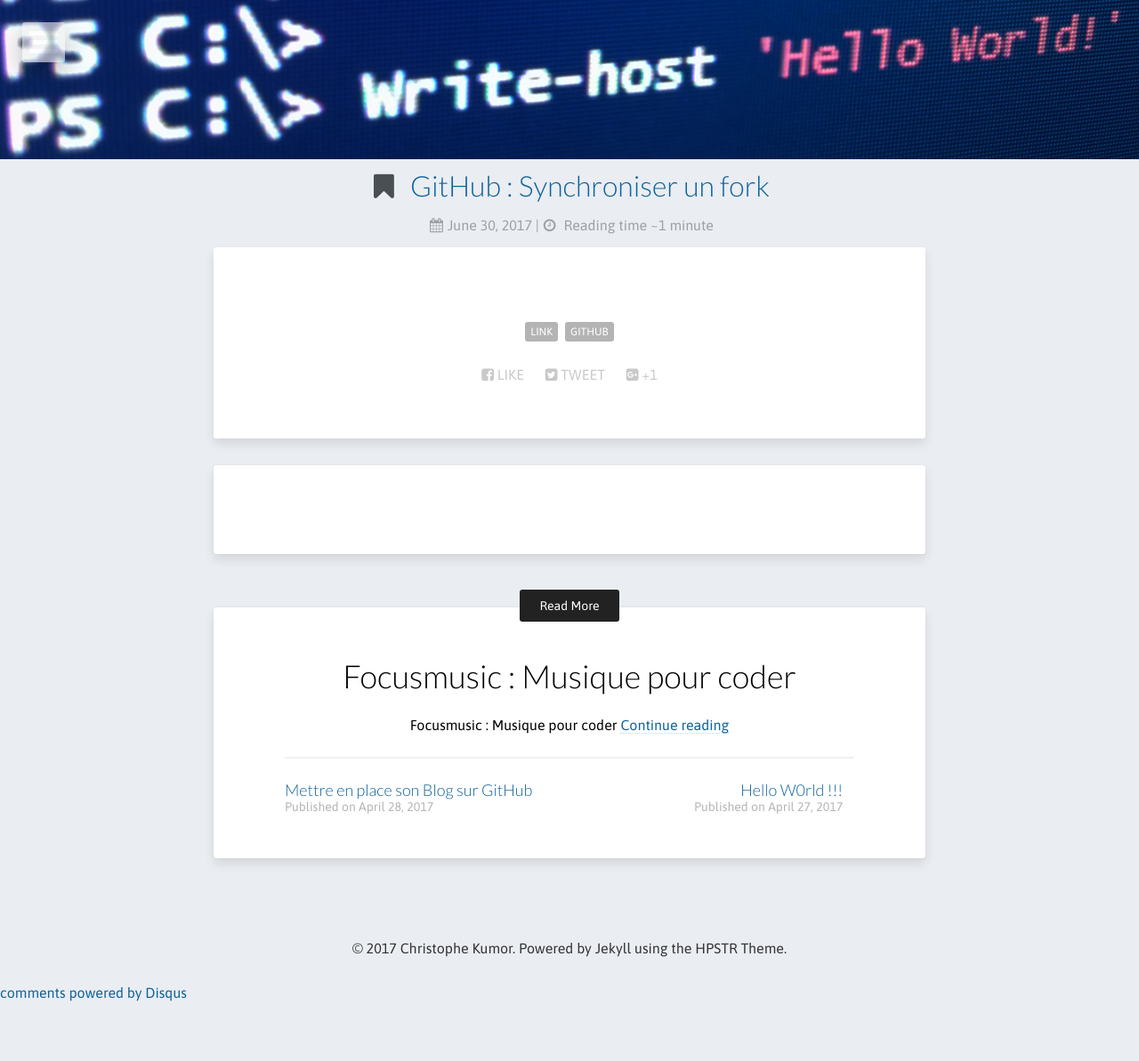
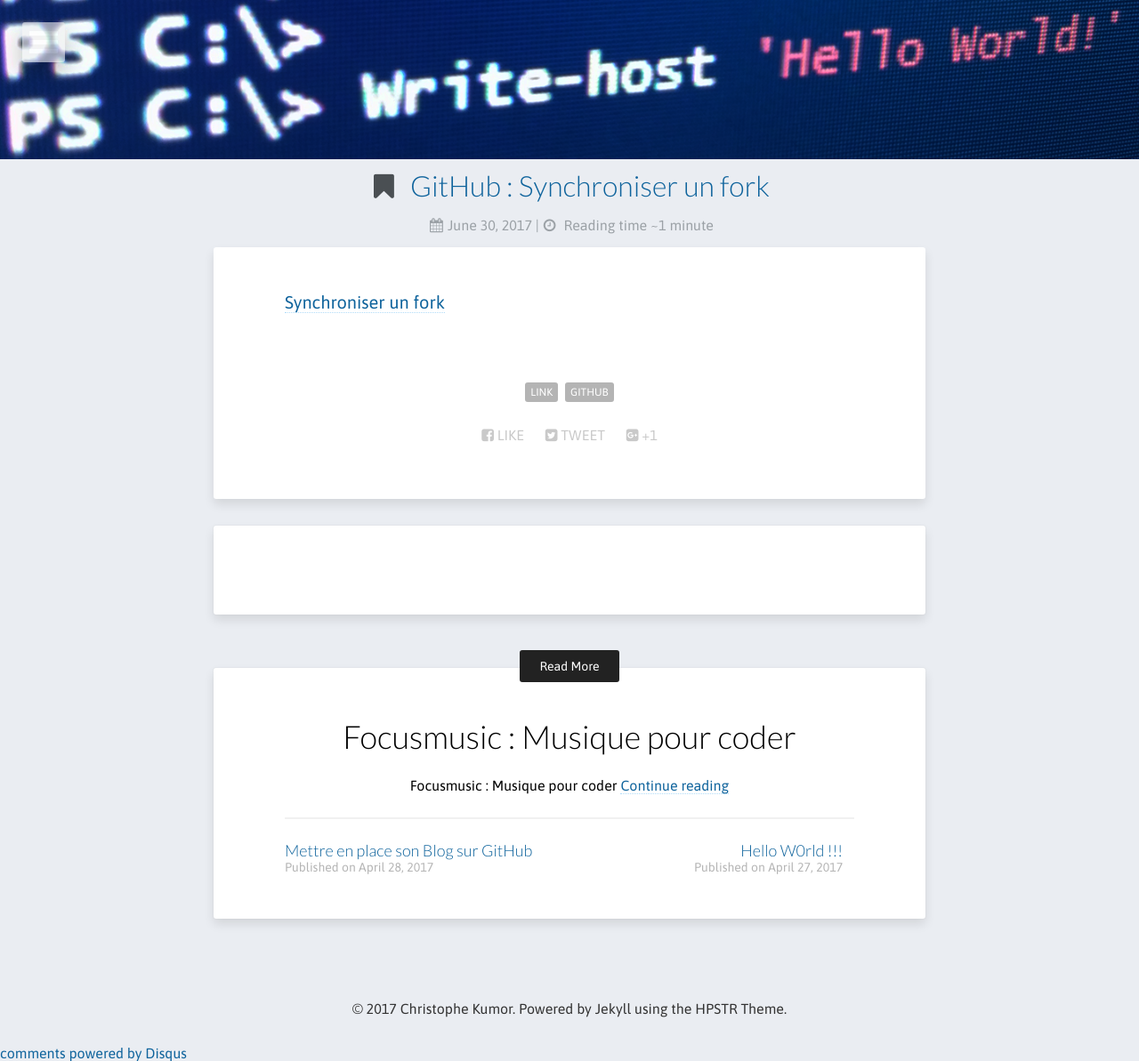
Before and after one commit to christophekumor/christophekumor.github.io, a Jekyll site: the page built from _posts/2017/2017-06-30-links.md, in a window 1280 px wide. Shown: the whole page at 89% size. Built offline with Jekyll 4.4.1, drawn with Linux system fonts in a browser that asks for light colours; nearby versions of some CDN libraries; comment, search, counter and statistics services are not loaded; before the commit the page ends 1125 px from its top, so only the background shows below that.

Commit message:
Ajout lien

```diff
--- a/_posts/2017/2017-06-30-links.md
+++ b/_posts/2017/2017-06-30-links.md
@@ -11,3 +11,8 @@
   caption: ""
   teaserlogo:
 ---
+<table>
+<p>
+<a href="https://help.github.com/articles/syncing-a-fork/">Synchroniser un fork</a>
+</p>
+</table>
```
